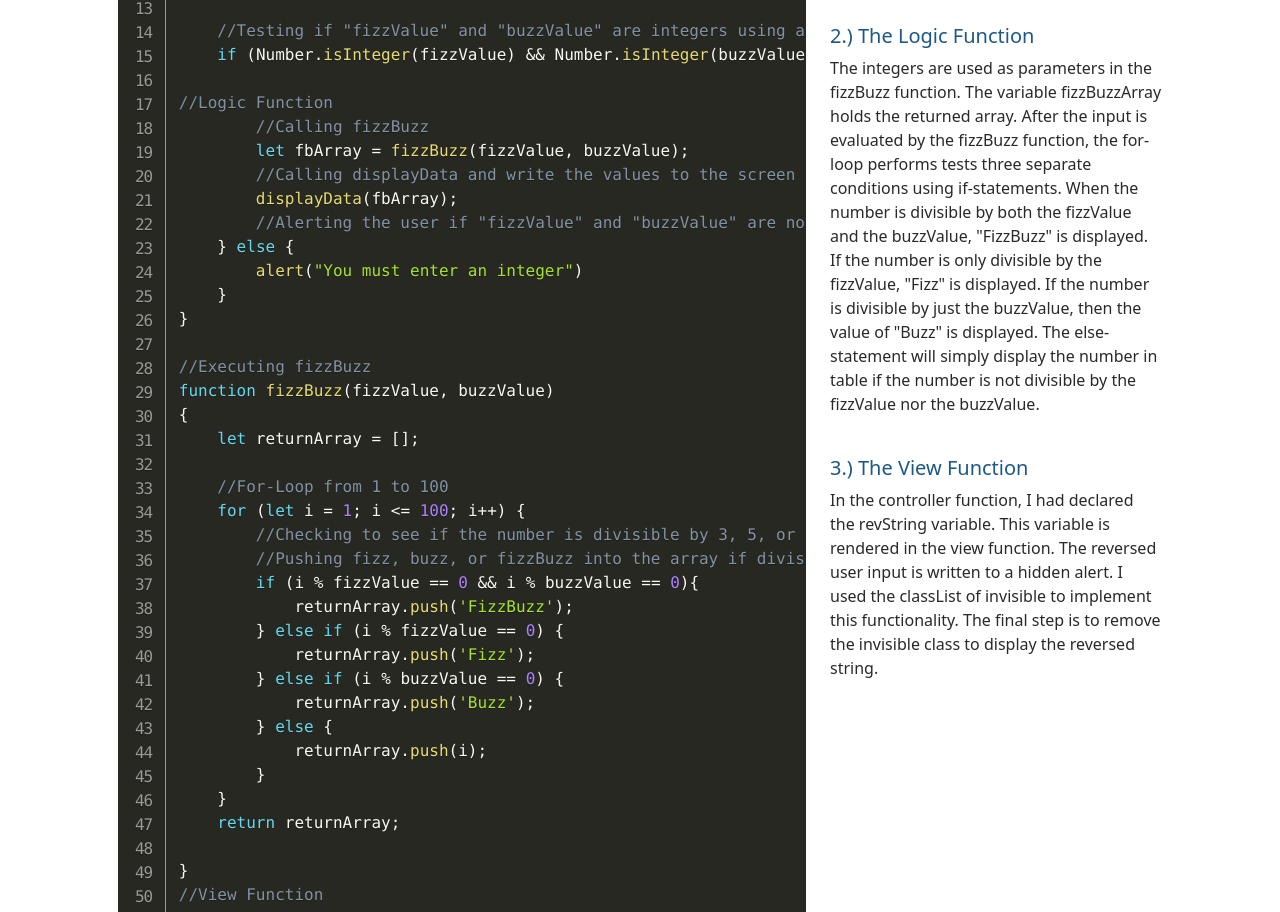
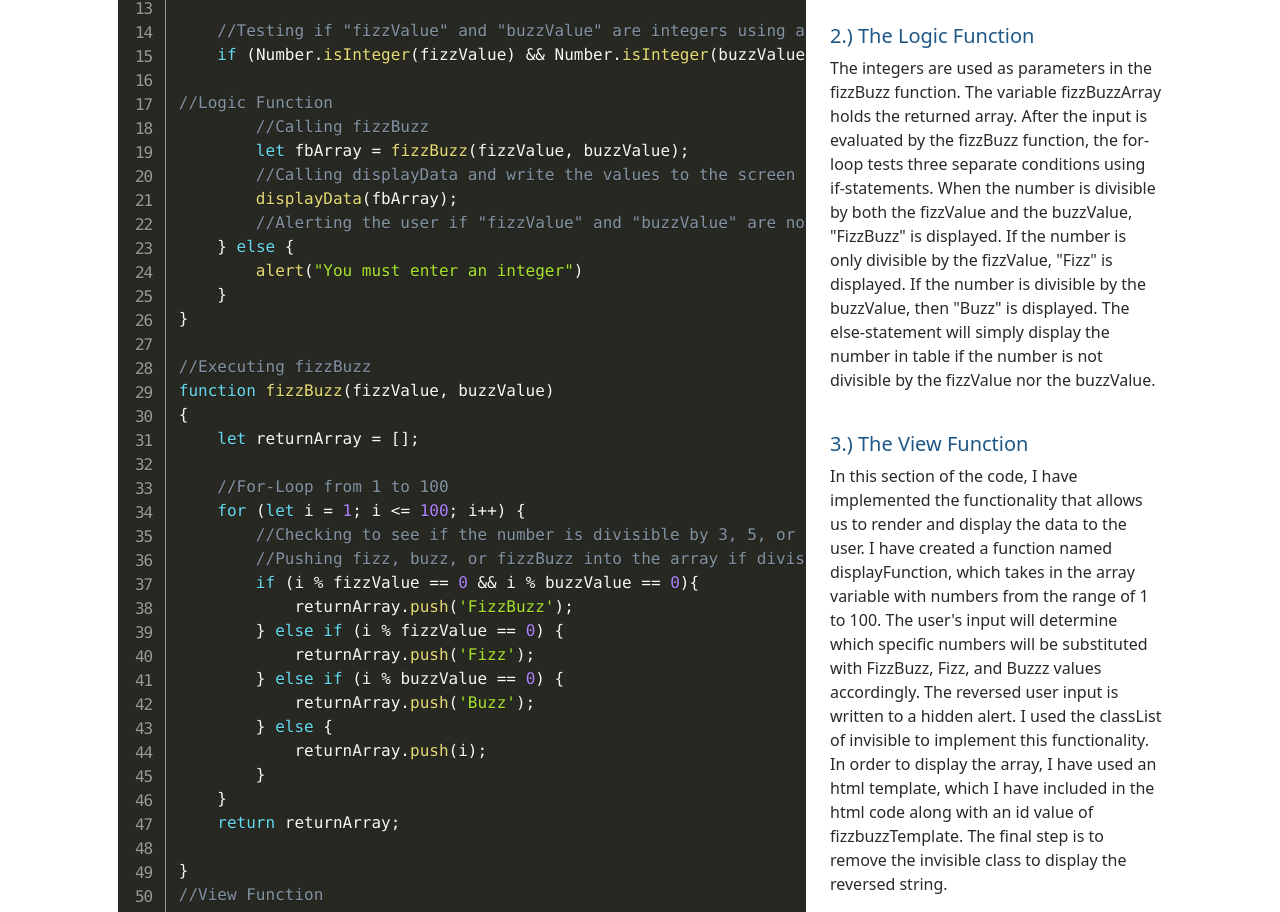
Before and after one commit to rahulsanjay01/FizzBuzz, a plain HTML site: page code.html in a window 1280 px wide. Shown: the part 460-1372 px from the top of the page. Drawn offline with nearby package versions, Linux system fonts and the light colour scheme.

Commit message:
working on the description of the code

```diff
--- a/code.html
+++ b/code.html
@@ -161,12 +161,12 @@
                     <br>
                     <h5>2.) The Logic Function</h5>
                     <p>
-                        The integers are used as parameters in the fizzBuzz function. The variable fizzBuzzArray holds the returned array. After the input is evaluated by the fizzBuzz function, the for-loop performs tests three separate conditions using if-statements. When the number is divisible by both the fizzValue and the buzzValue, "FizzBuzz" is displayed. If the number is only divisible by the fizzValue, "Fizz" is displayed. If the number is divisible by just the buzzValue, then the value of "Buzz" is displayed. The else-statement will simply display the number in table if the number is not divisible by the fizzValue nor the buzzValue.
+                        The integers are used as parameters in the fizzBuzz function. The variable fizzBuzzArray holds the returned array. After the input is evaluated by the fizzBuzz function, the for-loop tests three separate conditions using if-statements. When the number is divisible by both the fizzValue and the buzzValue, "FizzBuzz" is displayed. If the number is only divisible by the fizzValue, "Fizz" is displayed. If the number is divisible by the buzzValue, then "Buzz" is displayed. The else-statement will simply display the number in table if the number is not divisible by the fizzValue nor the buzzValue.
                     </p>
                     <br>
                     <h5>3.) The View Function</h5>
                     <p>
-                       In the controller function, I had declared the revString variable. This variable is rendered in the view function. The reversed user input is written to a hidden alert. I used the classList of invisible to implement this functionality. The final step is to remove the invisible class to display the reversed string.
+                        In this section of the code, I have implemented the functionality that allows us to render and display the data to the user. I have created a function named displayFunction, which takes in the array variable with numbers from the range of 1 to 100. The user's input will determine which specific numbers will be substituted with FizzBuzz, Fizz, and Buzzz values accordingly.   The reversed user input is written to a hidden alert. I used the classList of invisible to implement this functionality. In order to display the array, I have used an html template, which I have included in the html code along with an id value of fizzbuzzTemplate. The final step is to remove the invisible class to display the reversed string.
                     </p>
                 </div>
             </div>
```
